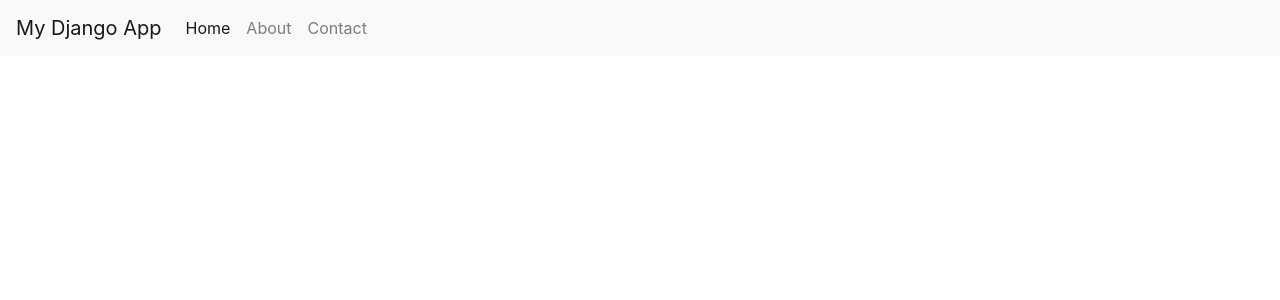
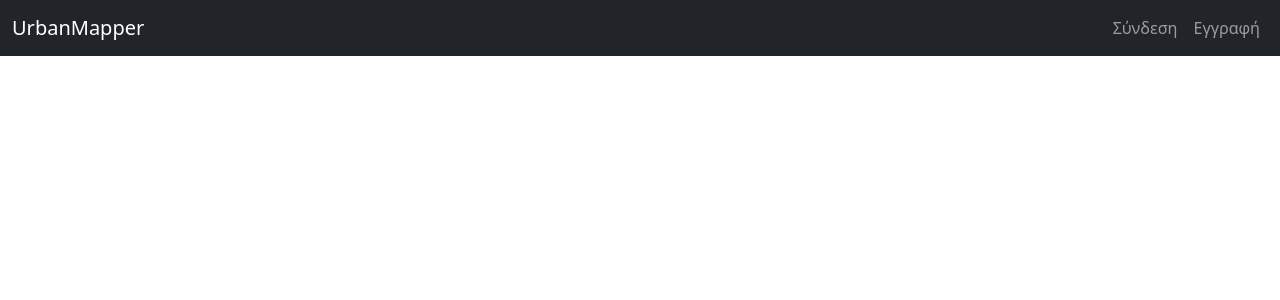
Before and after one commit to Kasimis/UrbanMapper, a Django app: template UrbanMapApp/templates/base.html in a window 1280 px wide. Shown: the top 300 px of the page. Run offline with Django 4.2, Linux system fonts and the light colour scheme; the template is opened without the code that fills it, so the values that code supplies are empty; some libraries are stand-ins or nearby versions.

Commit message:
added map, basic frontend template

```diff
--- a/UrbanMapApp/templates/base.html
+++ b/UrbanMapApp/templates/base.html
@@ -1,35 +1,44 @@
+{% load static %}
 <!DOCTYPE html>
-<html lang="en">
+<html lang="el">
 <head>
-    <meta charset="UTF-8" />
-    <meta name="viewport" content="width=device-width, initial-scale=1.0" />
-    <title>
-      {% block title %}
-        Django App
-      {% endblock %}
-    </title>
-    <link rel="stylesheet" href="https://stackpath.bootstrapcdn.com/bootstrap/4.3.1/css/bootstrap.min.css"  rel="stylesheet" />
+    <meta charset="UTF-8">
+    <meta name="viewport" content="width=device-width, initial-scale=1.0">
+    <title>{% block title %}Urban Mapper{% endblock %}</title>
+    <link href="https://cdn.jsdelivr.net/npm/bootstrap@5.3.3/dist/css/bootstrap.min.css" rel="stylesheet">
+    <link rel="stylesheet" href="{% static 'css/style.css' %}">
 </head>
 <body>
-    <nav class="navbar navbar-expand-lg navbar-light bg-light">
-      <a class="navbar-brand" href="#">My Django App</a>
-      <button class="navbar-toggler" type="button" data-toggle="collapse" data-target="#navbarNav" aria-controls="navbarNav" aria-expanded="false" aria-label="Toggle navigation"><span class="navbar-toggler-icon"></span></button>
+    <nav class="navbar navbar-expand-lg navbar-dark bg-dark">
+        <div class="container-fluid">
+            <a class="navbar-brand" href="{% url 'home' %}">UrbanMapper</a>
+            <button class="navbar-toggler" type="button" data-bs-toggle="collapse" data-bs-target="#navbarNav" aria-controls="navbarNav" aria-expanded="false" aria-label="Toggle navigation">
+                <span class="navbar-toggler-icon"></span>
+            </button>
             <div class="collapse navbar-collapse" id="navbarNav">
-        <ul class="navbar-nav">
-          <li class="nav-item active">
-            <a class="nav-link" href="#">Home</a>
+                <ul class="navbar-nav ms-auto">
+
+                    <li class="nav-item">
+                        <a class="nav-link" href="#">Σύνδεση</a>
                     </li>
                     <li class="nav-item">
-            <a class="nav-link" href="#">About</a>
-          </li>
-          <li class="nav-item">
-            <a class="nav-link" href="#">Contact</a>
+                        <a class="nav-link" href="#">Εγγραφή</a>
                     </li>
                 </ul>
             </div>
+        </div>
     </nav>
-    <div class="container">{% block content %} {% endblock %}</div>
-    <script src="https://code.jquery.com/jquery-3.3.1.slim.min.js"></script>
-    <script src="https://stackpath.bootstrapcdn.com/bootstrap/4.3.1/js/bootstrap.bundle.min.js" ></script>
+
+
+    <main class="container-fluid mt-3">
+        {% block content %}
+        {% endblock %}
+    </main>
+
+    <!-- Bootstrap JavaScript Bundle -->
+    <script src="https://cdn.jsdelivr.net/npm/bootstrap@5.3.3/dist/js/bootstrap.bundle.min.js"></script>
+    {% block scripts %}
+        <!-- map here -->
+    {% endblock %}
 </body>
 </html>
```
Also changed, not shown: UrbanMapApp/templates/home.html (+42 -2 lines), UrbanMapApp/views.py (+7 -3 lines). Lines whose indentation alone changed are shown as unchanged.
